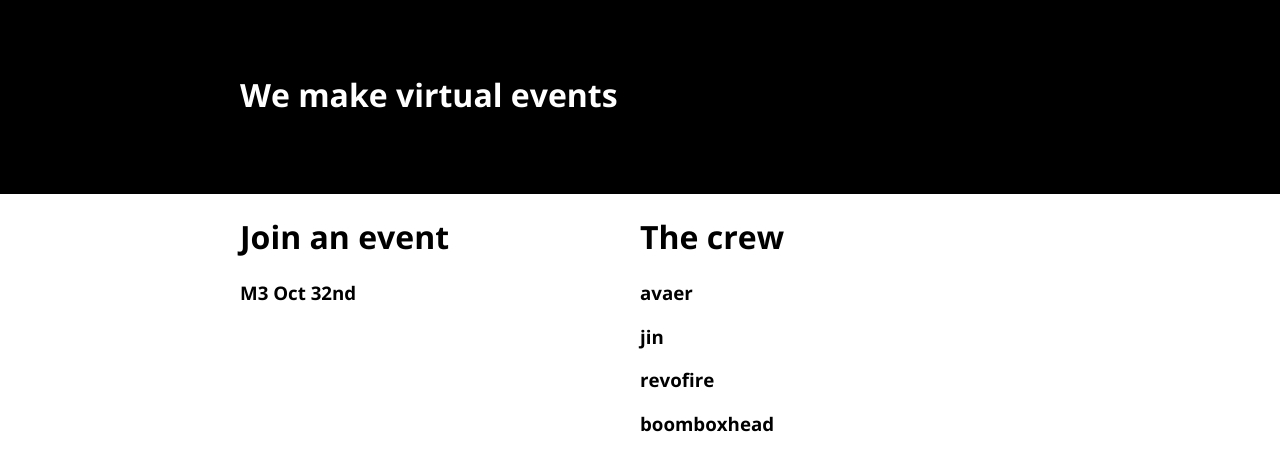
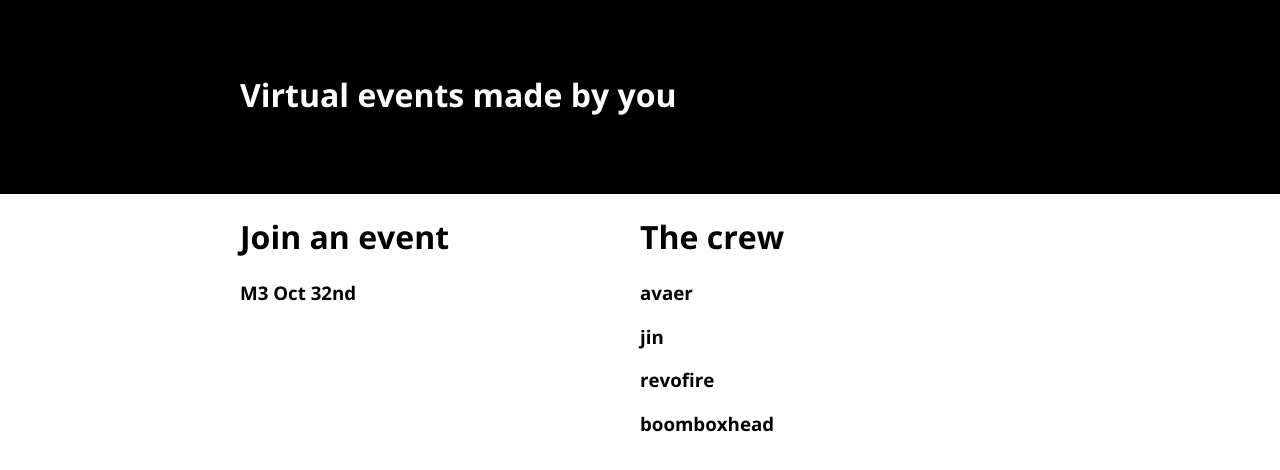
Before and after one commit to M3-org/m3-site, a website: page index.html in a window 1280 px wide. Shown: the part 56-526 px from the top of the page. Drawn offline with nearby package versions, Linux system fonts and the light colour scheme.

Commit message:
Hero rewrite

```diff
--- a/index.html
+++ b/index.html
@@ -77,7 +77,7 @@ header .nav i {
     </header>
     <div class=hero>
       <div class=wrap>
-        <h1>We make virtual events</h1>
+        <h1>Virtual events made by you</h1>
         <p></p>
       </div>
     </div>
```
